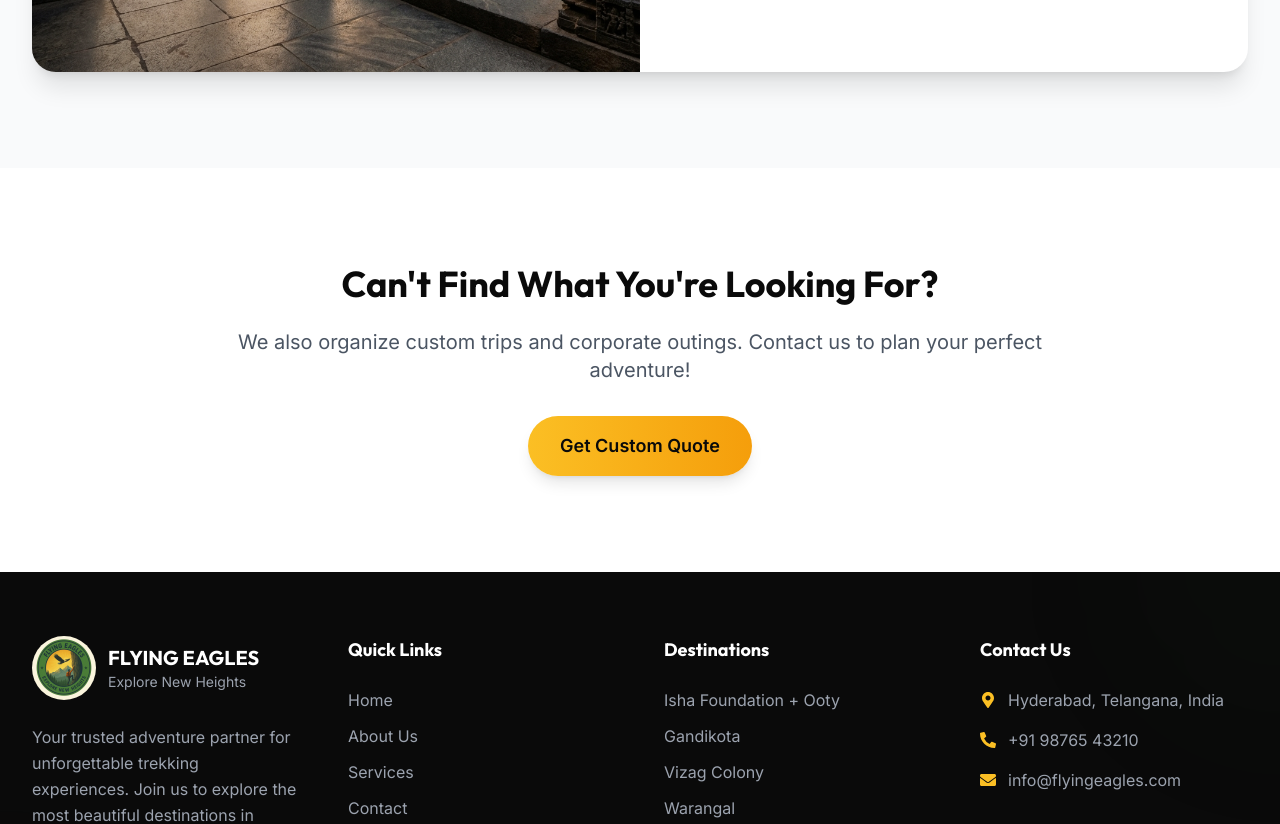
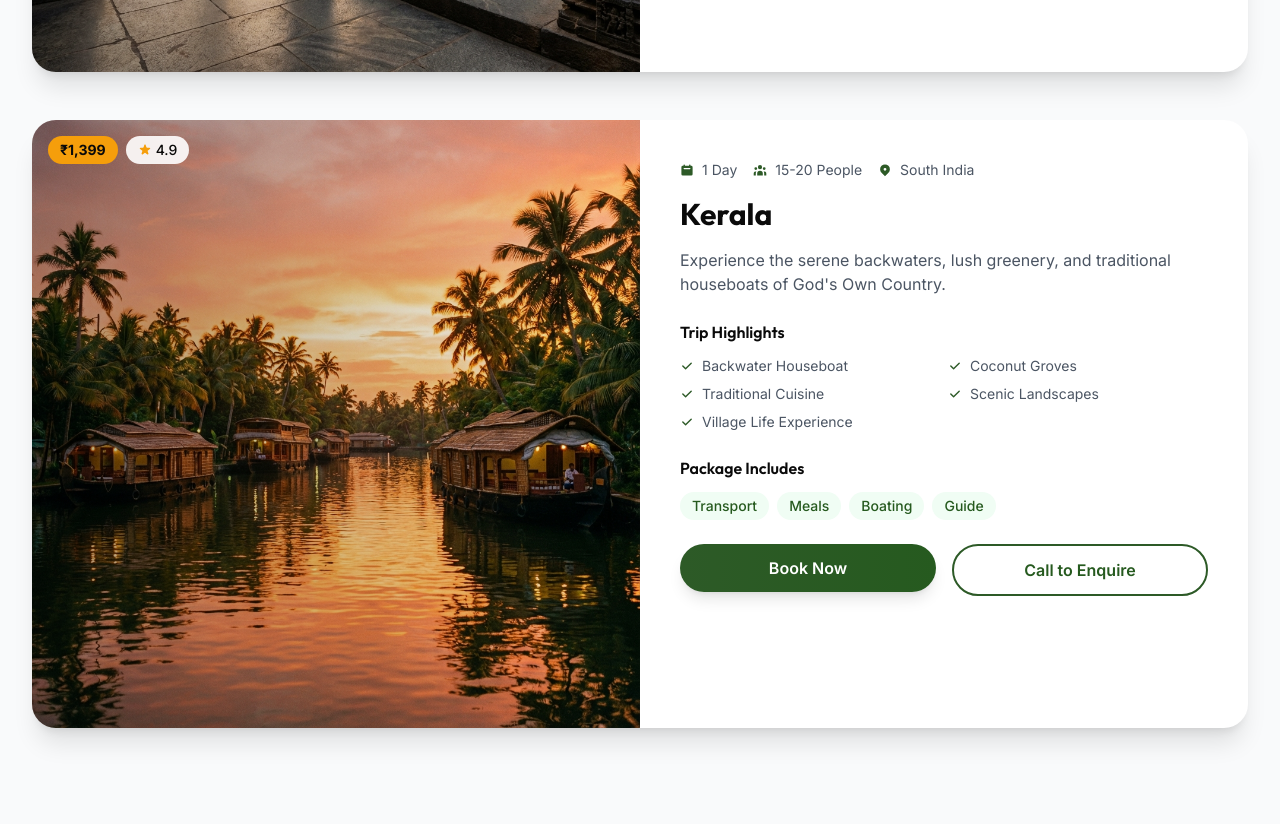
Before and after one commit to nithinnovatech/FLYING-EAGLES, a React (Vite) app: page /services in a window 1280 px wide. Shown: the part 5320-6144 px from the top of the page. Built offline with nearby package versions, Linux system fonts and the light colour scheme.

Commit message:
whatsapp

```diff
--- a/index.html
+++ b/index.html
@@ -1,21 +1,34 @@
 <!DOCTYPE html>
 <html lang="en">
+
 <head>
   <meta charset="UTF-8" />
   <link rel="icon" type="image/jpeg" href="/images/logo.jpg" />
   <meta name="viewport" content="width=device-width, initial-scale=1.0" />
-    <title>Flying Eagles | Explore New Heights</title>
-    <meta name="description" content="Flying Eagles - Your premier adventure travel company offering unforgettable trekking experiences to Arunachalam, Pondicherry, Coorg, Chikmagalur, Gokarna, Dandeli, and Vizag." />
-    <meta name="keywords" content="trekking, adventure, travel, Hyderabad, Flying Eagles, Coorg, Gokarna, Vizag, Pondicherry" />
+  <title>Flying Eagles | Adventure Travel & Trekking | Explore New Heights</title>
+  <meta name="description"
+    content="Flying Eagles - Hyderabad's most active adventure community offering unforgettable trekking & travel experiences to Kerala, Coorg, Chikmagalur, Gokarna, Dandeli, Vizag, Ooty, Isha Foundation, Gandikota, and more. Book your next adventure today!" />
+  <meta name="keywords"
+    content="Flying Eagles, trekking Hyderabad, adventure travel India, Kerala trip, Coorg travel, Gokarna beach, Vizag tour, Pondicherry, Ooty trip, Isha Foundation, Gandikota, South India trekking, group travel, adventure community" />
+  <meta name="author" content="Flying Eagles Adventure Travel" />
+  <meta property="og:title" content="Flying Eagles | Adventure Travel & Trekking" />
+  <meta property="og:description"
+    content="Join Hyderabad's most active adventure community for unforgettable trekking experiences across South India" />
+  <meta property="og:type" content="website" />
+  <meta name="twitter:card" content="summary_large_image" />
+  <meta name="twitter:title" content="Flying Eagles | Adventure Travel & Trekking" />
+  <meta name="twitter:description"
+    content="Join Hyderabad's most active adventure community for unforgettable trekking experiences across South India" />
   <link rel="preconnect" href="https://fonts.googleapis.com" />
   <link rel="preconnect" href="https://fonts.gstatic.com" crossorigin />
   <link
     href="https://fonts.googleapis.com/css2?family=Outfit:wght@300;400;500;600;700;800;900&family=Inter:wght@300;400;500;600;700&display=swap"
-      rel="stylesheet"
-    />
+    rel="stylesheet" />
 </head>
+
 <body>
   <div id="root"></div>
   <script type="module" src="/src/main.jsx"></script>
 </body>
+
 </html>
--- a/src/components/Footer.jsx
+++ b/src/components/Footer.jsx
@@ -180,8 +180,8 @@ const Footer = () => {
                                 whileHover={{ x: 5 }}
                             >
                                 <FaPhoneAlt className="text-accent-400 flex-shrink-0 group-hover:scale-110 transition-transform" />
-                                <a href="tel:+919876543210" className="text-gray-400 hover:text-accent-400 transition-colors">
-                                    +91 98765 43210
+                                <a href="tel:+919440338194" className="text-gray-400 hover:text-accent-400 transition-colors">
+                                    +91 94403 38194
                                 </a>
                             </motion.li>
                             <motion.li
--- a/src/components/Hero.jsx
+++ b/src/components/Hero.jsx
@@ -62,7 +62,7 @@ const Hero = ({
         })
     };
 
-    const flyingLetters = "FLYING".split('');
+    const flyingLetters = "FLYING  EAGLES".split('');
     const eaglesLetters = "EAGLES".split('');
 
     // Ken Burns animation variants for background images
@@ -201,8 +201,8 @@ const Hero = ({
                         key={index}
                         onClick={() => setCurrentImageIndex(index)}
                         className={`w-2 h-2 rounded-full transition-all duration-300 ${index === currentImageIndex
-                                ? 'bg-white w-6'
-                                : 'bg-white/40 hover:bg-white/60'
+                            ? 'bg-white w-6'
+                            : 'bg-white/40 hover:bg-white/60'
                             }`}
                         whileHover={{ scale: 1.2 }}
                         whileTap={{ scale: 0.9 }}
@@ -246,7 +246,7 @@ const Hero = ({
                                 className="inline-block"
                                 style={{ transformStyle: 'preserve-3d' }}
                             >
-                                {letter}
+                                {letter === ' ' ? '\u00A0' : letter}
                             </motion.span>
                         ))}
                     </motion.h1>
--- a/src/components/TripCard.jsx
+++ b/src/components/TripCard.jsx
@@ -143,7 +143,7 @@ const TripCard = ({
                 {/* CTA Button */}
                 <motion.div whileHover={{ scale: 1.02 }} whileTap={{ scale: 0.98 }}>
                     <a
-                        href={`https://wa.me/919876543210?text=Hello Flying Eagles! I am interested in booking the ${destination} trip. Please provide more details.`}
+                        href={`https://wa.me/919440338194?text=Hello Flying Eagles! I am interested in booking the ${destination} trip. Please provide more details.`}
                         target="_blank"
                         rel="noopener noreferrer"
                         className="block w-full text-center py-3.5 px-6 rounded-xl font-semibold
--- a/src/pages/Contact.jsx
+++ b/src/pages/Contact.jsx
@@ -22,6 +22,7 @@ const Contact = () => {
         'Gandikota',
         'Vizag Colony',
         'Warangal',
+        'Kerala',
         'Custom Trip'
     ];
 
@@ -29,14 +30,14 @@ const Contact = () => {
         {
             icon: HiPhone,
             title: 'Call Us',
-            value: '+91 98765 43210',
-            href: 'tel:+919876543210'
+            value: '+91 94403 38194',
+            href: 'tel:+919440338194'
         },
         {
             icon: FaWhatsapp,
             title: 'WhatsApp',
-            value: '+91 98765 43210',
-            href: 'https://wa.me/919876543210'
+            value: '+91 94403 38194',
+            href: 'https://wa.me/919440338194'
         },
         {
             icon: HiMail,
--- a/src/pages/Home.jsx
+++ b/src/pages/Home.jsx
@@ -65,6 +65,13 @@ const Home = () => {
             image: '/images/warangal-temple.png',
             duration: '2 Days / 1 Night',
             description: 'Discover the cultural heritage of the Thousand Pillar Temple and Warangal Fort.'
+        },
+        {
+            destination: 'Kerala',
+            price: 1399,
+            image: '/images/kerala-backwaters.png',
+            duration: '1 Day',
+            description: 'Experience the serene backwaters, lush greenery, and traditional houseboats of God\'s Own Country.'
         },
     ];
 
--- a/src/pages/Services.jsx
+++ b/src/pages/Services.jsx
@@ -161,6 +161,25 @@ const Services = () => {
                 'Ramappa Temple (UNESCO)'
             ],
             description: 'Discover the cultural heritage of the Thousand Pillar Temple and Warangal Fort.'
+        },
+        {
+            id: 9,
+            destination: 'Kerala',
+            price: 1399,
+            image: '/images/kerala-backwaters.png',
+            duration: '1 Day',
+            groupSize: '15-20 People',
+            category: 'nature',
+            rating: 4.9,
+            includes: ['Transport', 'Meals', 'Boating', 'Guide'],
+            highlights: [
+                'Backwater Houseboat',
+                'Coconut Groves',
+                'Traditional Cuisine',
+                'Scenic Landscapes',
+                'Village Life Experience'
+            ],
+            description: 'Experience the serene backwaters, lush greenery, and traditional houseboats of God\'s Own Country.'
         },
     ];
 
@@ -401,7 +420,7 @@ const Services = () => {
                                             <div className="flex flex-col sm:flex-row gap-4">
                                                 <motion.div whileHover={{ scale: 1.02 }} whileTap={{ scale: 0.98 }} className="flex-1">
                                                     <a
-                                                        href={`https://wa.me/919876543210?text=Hello Flying Eagles! I am interested in booking the ${trip.destination} trip. Please provide more details.`}
+                                                        href={`https://wa.me/919440338194?text=Hello Flying Eagles! I am interested in booking the ${trip.destination} trip. Please provide more details.`}
                                                         target="_blank"
                                                         rel="noopener noreferrer"
                                                         className="btn-primary w-full text-center block"
@@ -411,7 +430,7 @@ const Services = () => {
                                                 </motion.div>
                                                 <motion.div whileHover={{ scale: 1.02 }} whileTap={{ scale: 0.98 }} className="flex-1">
                                                     <a
-                                                        href="tel:+919876543210"
+                                                        href="tel:+919440338194"
                                                         className="btn-secondary w-full text-center block border-primary-500 text-primary-600 hover:bg-primary-500 hover:text-white"
                                                     >
                                                         Call to Enquire
@@ -439,7 +458,7 @@ const Services = () => {
                         </p>
                         <motion.div whileHover={{ scale: 1.05 }} whileTap={{ scale: 0.98 }}>
                             <a
-                                href="https://wa.me/919876543210?text=Hello Flying Eagles! I would like to get a custom quote for a trip."
+                                href="https://wa.me/919440338194?text=Hello Flying Eagles! I would like to get a custom quote for a trip."
                                 target="_blank"
                                 rel="noopener noreferrer"
                                 className="btn-accent text-lg px-8 py-4 inline-block"
```
Also changed, not shown: public/images/kerala-backwaters.png (added). Lines whose indentation alone changed are shown as unchanged.
